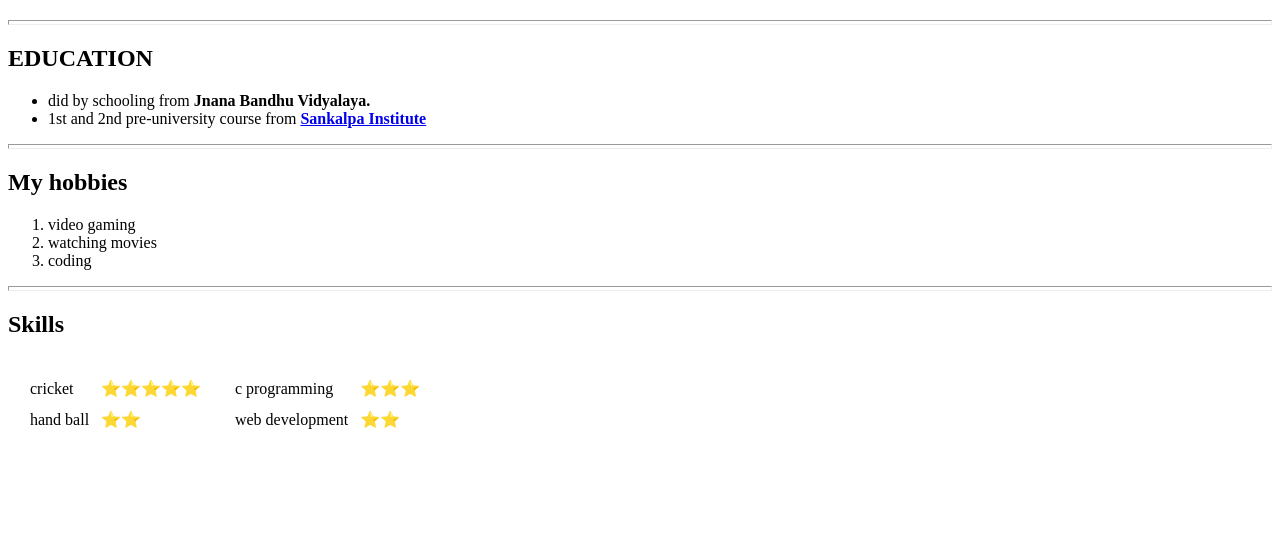
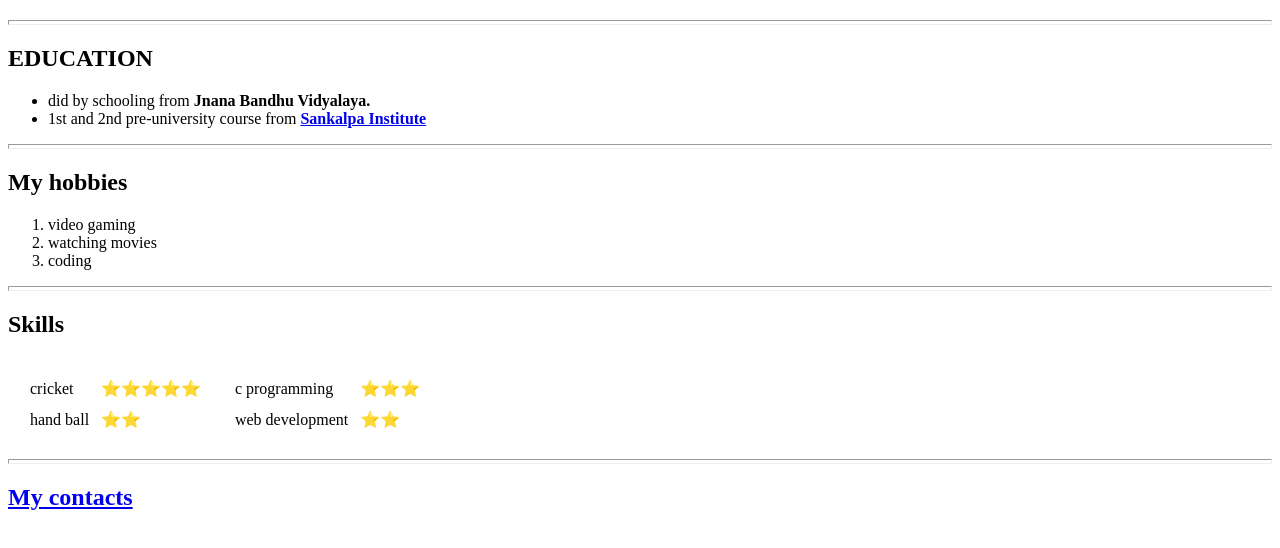
Before and after one commit to Adithya719/cv, a plain HTML site: page index.html in a window 1280 px wide. Shown: the part 222-770 px from the top of the page. Drawn offline with Linux system fonts and the light colour scheme.

Commit message:
Update index.html

```diff
--- a/index.html
+++ b/index.html
@@ -64,6 +64,16 @@
                   </table>
 
 </td>
+</tr>
+</table>
+<hr size="5">
+<h2><a href="my contacts.html"> My contacts</a></h2>
+
+
+
+
+       </body>
+   </html>
 
 
 
```
